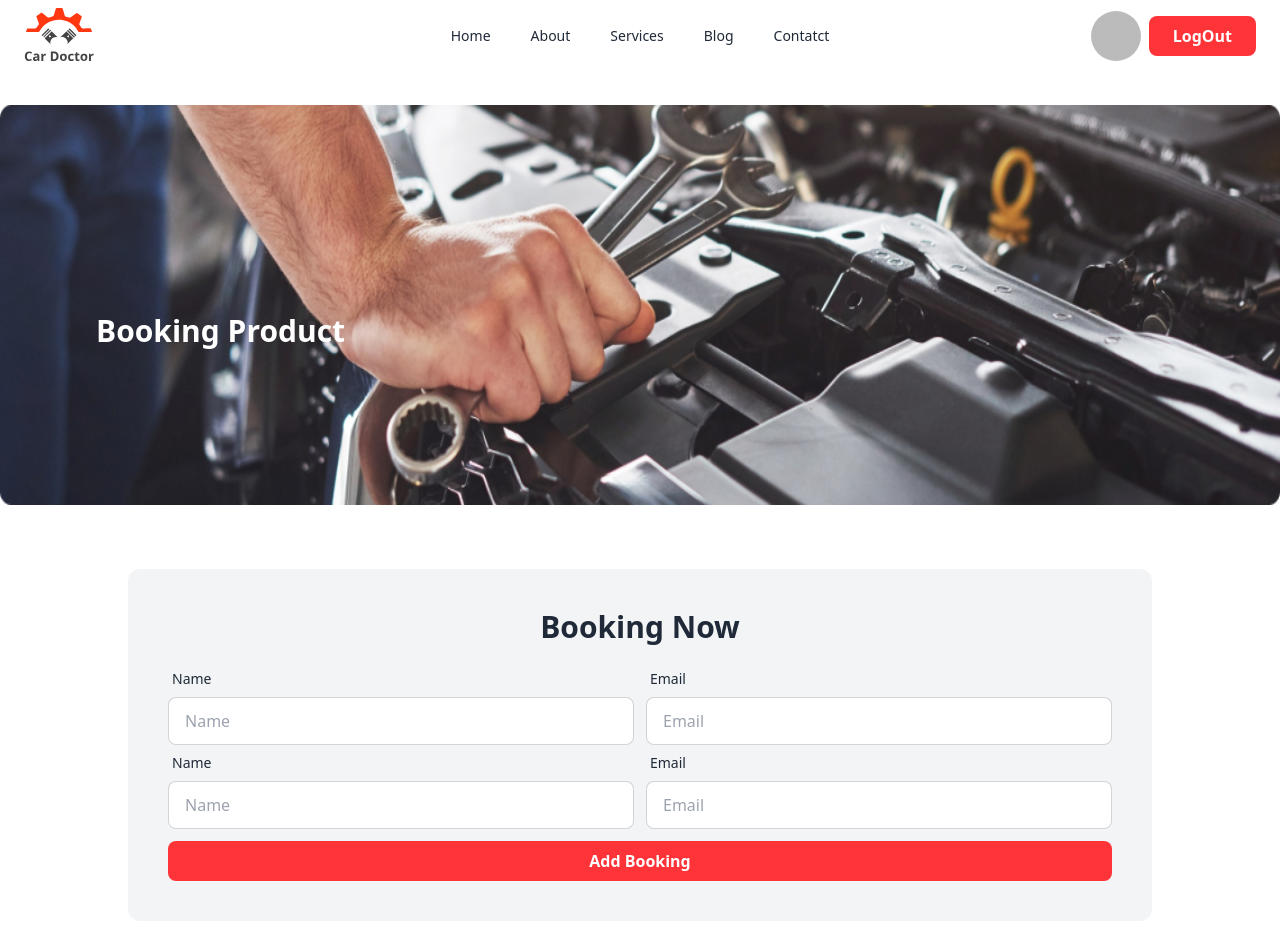
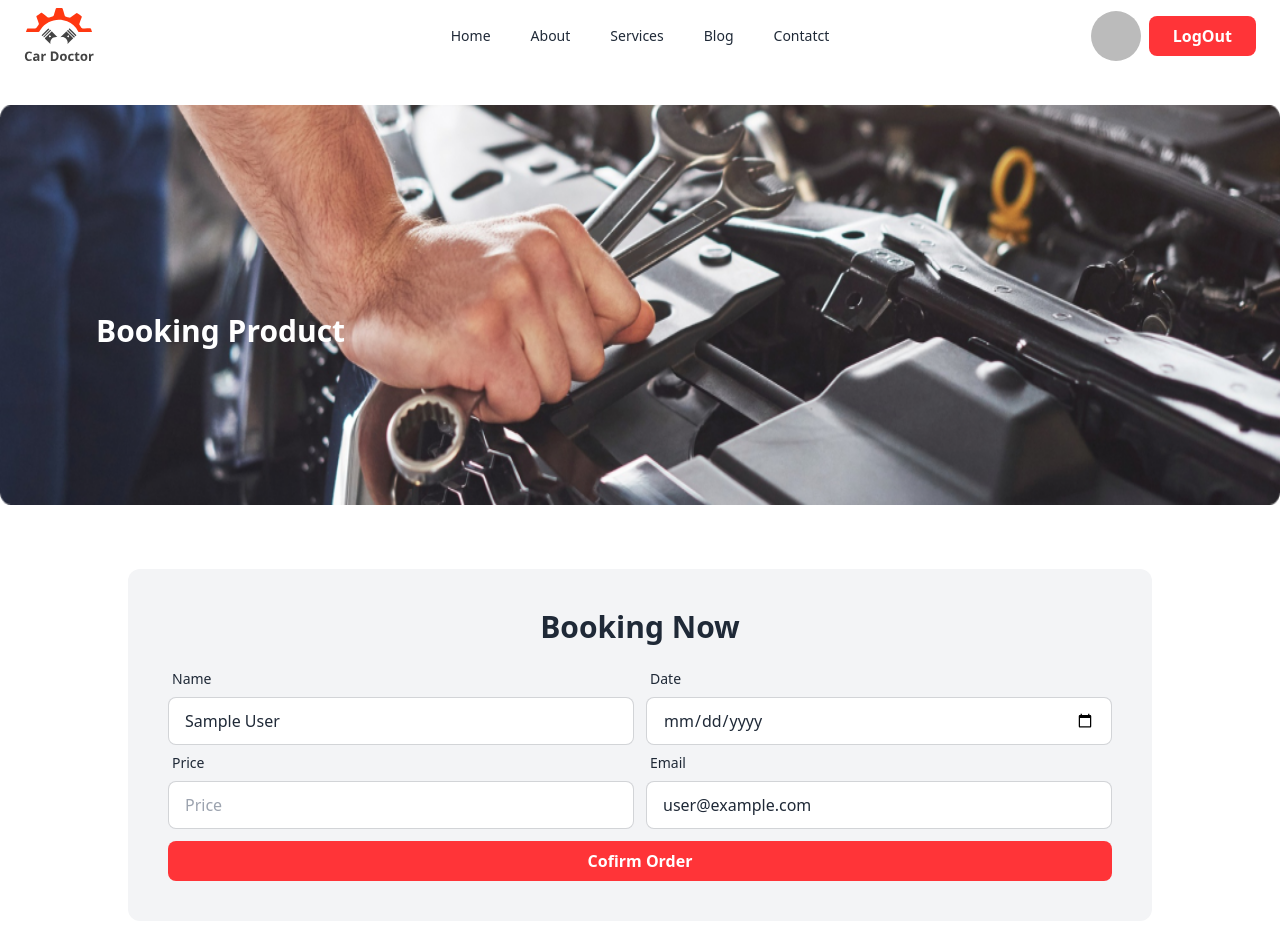
Before and after one commit to MdBulbulAhmedTutul/online-car-repair-client, a React (Vite) app: page /booking/1 in a window 1280 px wide. Shown: the top 952 px of the page. Built offline with nearby package versions, Linux system fonts and the light colour scheme; no server answers; sample sign-in values are in the browser's storage.

Commit message:
get data booking service form

```diff
--- a/src/Pages/BookingPage/BookingForm.jsx
+++ b/src/Pages/BookingPage/BookingForm.jsx
@@ -1,36 +1,70 @@
+import { useContext, useEffect, useState } from "react";
+import { AuthContext } from "../../components/provider/AuthProvider";
+import { useParams } from "react-router-dom";
+
 const BookingForm = () => {
+    const { user } = useContext(AuthContext);
+    const [product, setProduct] = useState([]);
+    const singleData = useParams();
+    useEffect(() => {
+        fetch(`http://localhost:5000/booking/${singleData.id}`)
+            .then(res => res.json())
+            .then(data => setProduct(data))
+    }, [singleData])
+    const { _id, price, title, img } = product;
+
+    const handleOrder = event => {
+        event.preventDefault();
+        const form = event.target;
+        const name = form.name.value;
+        const date = form.date.value;
+        const price = form.price.value;
+        const email = form.email.value;
+        const order = {
+            name,
+            date,
+            price,
+            email,
+            service: _id,
+            img
+        }
+        console.log(order);
+    }
     return (
         <div className="max-w-5xl mx-auto bg-gray-100 p-10 rounded-xl">
-            <h2 className="text-3xl font-semibold text-center mb-4">Booking Now</h2>
+            <h2 className="text-3xl font-semibold text-center mb-4">Booking Now {title}</h2>
+            <form onSubmit={handleOrder}>
                 <div className="flex items-center flex-col md:flex-row">
                     <div className="form-control w-full">
                         <label className="label">
                             <span className="label-text">Name</span>
                         </label>
-                    <input type="name" name="name" placeholder="Name" className="input input-bordered" required />
+                        <input type="name" name="name" defaultValue={user.displayName} placeholder="Name" className="input input-bordered" required />
+                    </div>
+                    <div className="form-control w-full lg:ml-3">
+                        <label className="label">
+                            <span className="label-text">Date</span>
+                        </label>
+                        <input type="date" name="date" placeholder="Date" className="input input-bordered" required />
+                    </div>
+                </div>
+                <div className="flex items-center flex-col md:flex-row">
+                    <div className="form-control w-full">
+                        <label className="label">
+                            <span className="label-text">Price</span>
+                        </label>
+                        <input type="text" defaultValue={price} name="price" placeholder="Price" className="input input-bordered" required />
                     </div>
                     <div className="form-control w-full lg:ml-3">
                         <label className="label">
                             <span className="label-text">Email</span>
                         </label>
-                    <input type="email" name="email" placeholder="Email" className="input input-bordered" required />
+                        <input type="email" defaultValue={user.email} name="email" placeholder="Email" className="input input-bordered" required />
                     </div>
                 </div>
-            <div className="flex items-center flex-col md:flex-row">
-                <div className="form-control w-full">
-                    <label className="label">
-                        <span className="label-text">Name</span>
-                    </label>
-                    <input type="name" name="name" placeholder="Name" className="input input-bordered" required />
-                </div>
-                <div className="form-control w-full lg:ml-3">
-                    <label className="label">
-                        <span className="label-text">Email</span>
-                    </label>
-                    <input type="email" name="email" placeholder="Email" className="input input-bordered" required />
-                </div>
-            </div>
-            <button className="bg-[#ff3438] w-full px-4 py-2 mt-3 rounded-lg text-white font-semibold">Add Booking</button>
+                <button className="bg-[#ff3438] w-full px-4 py-2
+            mt-3 rounded-lg text-white font-semibold">Cofirm Order</button>
+            </form>
         </div>
     );
 };
--- a/src/Pages/DetailsPage/DetailsInfo.jsx
+++ b/src/Pages/DetailsPage/DetailsInfo.jsx
@@ -5,13 +5,13 @@ const DetailsInfo = () => {
 
     const [details, setDetails] = useState([]);
     const singleData = useParams();
-    console.log(singleData)
+    // console.log(singleData)
     useEffect(() => {
         fetch(`http://localhost:5000/service/${singleData.id}`)
             .then(res => res.json())
             .then(data => setDetails(data))
     }, [singleData])
-    console.log(details);
+// console.log(details);
     const { img, title, description} = details;
     return (
         <div className="px-4">
--- a/src/components/Login/Login.jsx
+++ b/src/components/Login/Login.jsx
@@ -1,4 +1,4 @@
-import { Link } from 'react-router-dom';
+import { Link, useLocation, useNavigate } from 'react-router-dom';
 import loginImage from '../../assets/images/login/register.jpg';
 import { FaGooglePlusG } from 'react-icons/fa';
 import { useContext } from 'react';
@@ -6,6 +6,9 @@ import { AuthContext } from '../provider/AuthProvider';
 import Swal from 'sweetalert2';
 const Login = () => {
     const { loginUser, googleLogin } = useContext(AuthContext);
+    const location = useLocation();
+    console.log(location);
+    const navigate = useNavigate();
     const handleLogin = event => {
         event.preventDefault();
         const form = event.target;
@@ -16,6 +19,7 @@ const Login = () => {
             .then(result => {
                 console.log(result.user);
                 Swal.fire("Login Successfully!");
+                navigate(location?.state ? location.state : '/')
             })
             .catch(error => {
                 console.error(error);
--- a/src/components/ProductCard/ProductCard.jsx
+++ b/src/components/ProductCard/ProductCard.jsx
@@ -1,6 +1,6 @@
 // eslint-disable-next-line react/prop-types
 const ProductCard = ({ product }) => {
-    console.log(product);
+    // console.log(product);
     // eslint-disable-next-line react/prop-types
     const { img, price, title } = product;
     return (
--- /dev/null
+++ b/src/components/routes/PrivateRouts.jsx
@@ -0,0 +1,21 @@
+import { useContext } from "react";
+import { AuthContext } from "../provider/AuthProvider";
+import { Navigate, useLocation } from "react-router-dom";
+
+// eslint-disable-next-line react/prop-types
+const PrivateRouts = ({ children }) => {
+    const { user, loading } = useContext(AuthContext);
+    const location = useLocation;
+    // console.log(location.pathname)
+    if (loading) {
+        return <p className="text-center bg-orange-400 text-black py-4 text-3xl">Loading...</p>
+    }
+
+    if (user) {
+        return children
+    }
+
+    return <Navigate state={location.pathname} to="/login"></Navigate>
+};
+
+export default PrivateRouts;
--- a/src/main.jsx
+++ b/src/main.jsx
@@ -14,6 +14,7 @@ import Register from './components/Register/Register';
 import AuthProvider from './components/provider/AuthProvider';
 import DetailPage from './Pages/DetailsPage/DetailPage';
 import BookingPage from './Pages/BookingPage/BookingPage';
+import PrivateRouts from './components/routes/PrivateRouts';
 
 const router = createBrowserRouter([
   {
@@ -35,11 +36,11 @@ const router = createBrowserRouter([
       },
       {
         path: '/details/:id',
-        element: <DetailPage></DetailPage>
+        element: <PrivateRouts><DetailPage></DetailPage></PrivateRouts>
       },
       {
         path: '/booking/:id',
-        element: <BookingPage></BookingPage>
+        element: <PrivateRouts><BookingPage></BookingPage></PrivateRouts>
       }
     ]
   },
```
Lines whose indentation alone changed are shown as unchanged.
